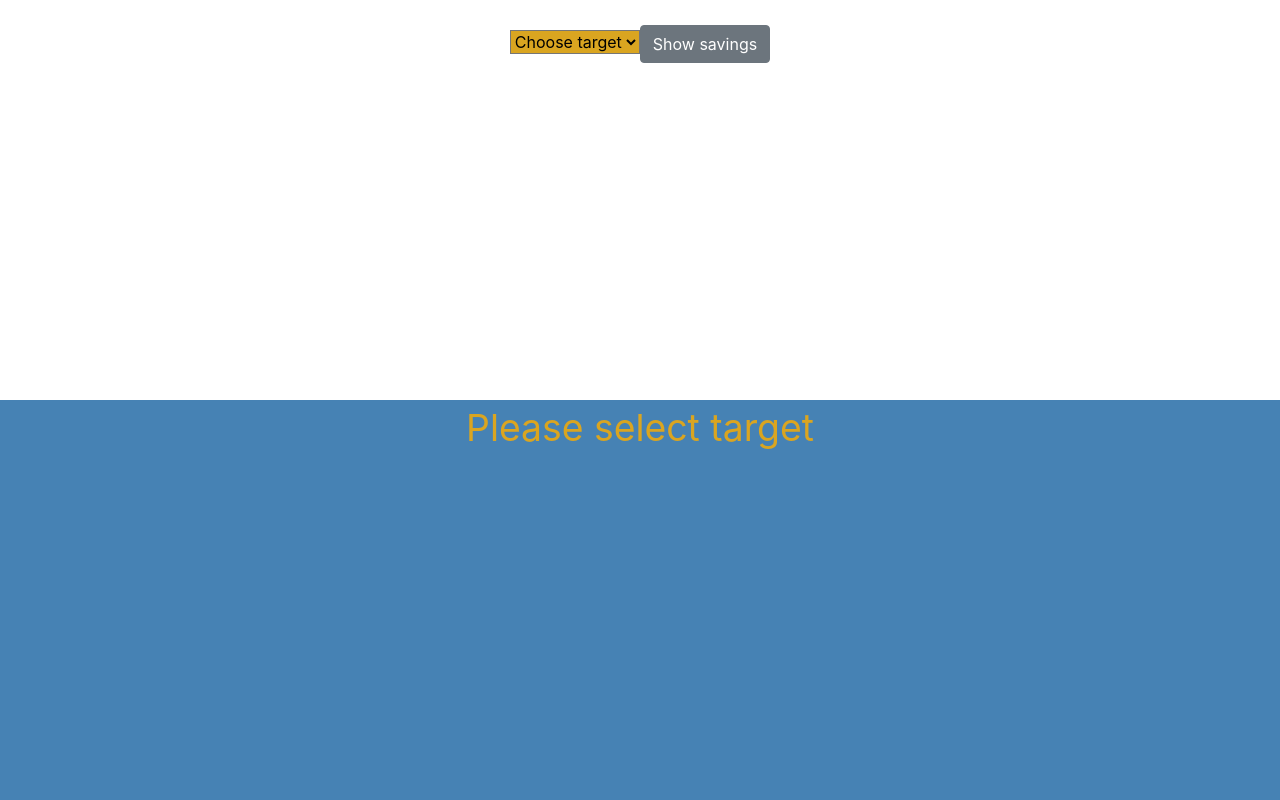
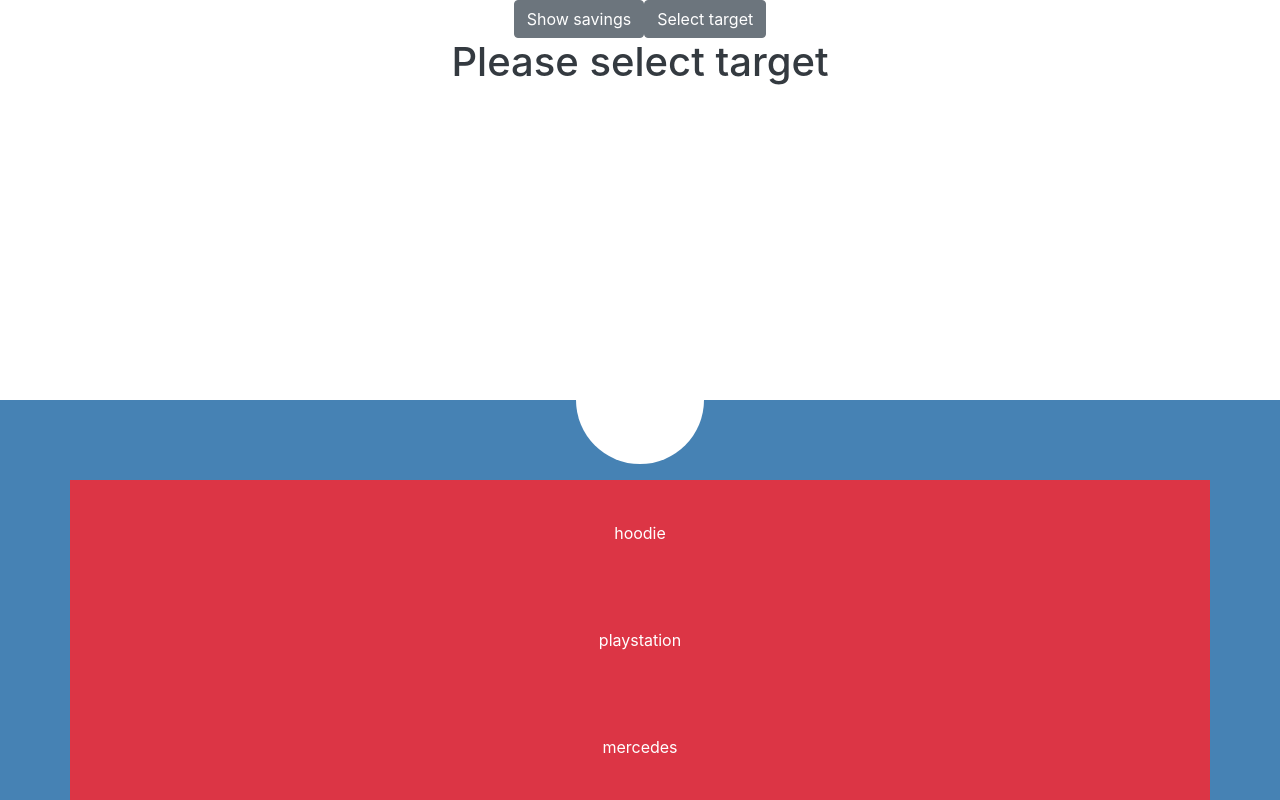
Before and after one commit to matikka96/MVP_Flamingo, a React (Create React App) app: page / in a window 1280 px wide. Built offline with nearby package versions, Linux system fonts and the light colour scheme.

Commit message:
target selector added + other tweaks

```diff
--- a/src/App.css
+++ b/src/App.css
@@ -100,11 +100,26 @@
   height: 50%;
 }
 #popup {
-  bottom: -50vh;
+  bottom: -60vh;
   position: fixed;
   transition-duration: 0.3s;
-  height: 50vh;
+  height: 60vh;
   z-index: 100;
   left: 50%;
   transform: translateX(-50%);
 }
+
+#category-selector {
+  bottom: 0vh;
+  position: fixed;
+  transition-duration: 0.3s;
+  height: 40vh;
+  z-index: 100;
+  left: 50%;
+  transform: translateX(-50%);
+}
+
+.target {
+  flex-grow: 1;
+  height: 300px;
+}
--- a/src/App.js
+++ b/src/App.js
@@ -2,14 +2,6 @@
 import React, { Component } from "react";
 import ReactSlider from "react-slider";
 import "bootstrap/dist/css/bootstrap.css";
-// import Slider from "@material-ui/core/Slider";
-// import Slider, { createSliderWithTooltip } from "rc-slider";
-// import ReactSlider from "rc-slider";
-// import Tooltip from "rc-tooltip";
-// import "rc-slider/assets/index.css";
-// import "rc-tooltip/assets/bootstrap.css";
-// import ReactTimeout from 'react-timeout';
-// import Timer from "./Timer";
 
 class App extends Component {
   state = {
@@ -21,7 +13,8 @@
     ],
     selectedTarget: "",
     savings: [],
-    on: false
+    on: false,
+    selectedPopup: "popup-target"
   };
 
   componentDidUpdate(prevProps, prevState) {
@@ -55,80 +48,52 @@
     this.setState({ savings });
   };
 
-  handlePopupTrigger = () => {
-    let popup = document.getElementById("popup").style;
-    if (popup.bottom === "0vh" || "") {
-      popup.bottom = "-50vh";
+  handleSavingsPopup = () => {
+    let popup = this.state.selectedPopup;
+    if (popup === "popup-savings") {
+      this.setState({ selectedPopup: "" });
     } else {
-      popup.bottom = "0vh";
+      this.setState({ selectedPopup: "popup-savings" });
+    }
+
+    // let popup = document.getElementById("popup").style;
+    // if (popup.bottom === "0vh" || "") {
+    //   popup.bottom = "-50vh";
+    // } else {
+    //   popup.bottom = "0vh";
+    // }
+  };
+
+  handleTargetPopup = () => {
+    let popup = this.state.selectedPopup;
+    if (popup === "popup-target") {
+      this.setState({ selectedPopup: "" });
+    } else {
+      this.setState({ selectedPopup: "popup-target" });
     }
   };
 
   render() {
-    // const handleChange = (event, newValue) => {
-    //   this.setState({ rangeValue: newValue });
-    // };
-
-    // const handleChangeCommit = (event, newValue) => {
-    //   document.getElementById("TransactionSlider").style.display = "none";
-    //   document.getElementById("cancelTimer").style.display = "flex";
-
-    //   this.timer = setTimeout(() => {
-    //     this.setState({ on: !this.state.on });
-    //     this.handleNewSaving(this.state.selectedTarget.name, this.state.rangeValue);
-    //     document.getElementById("TransactionSlider").style.display = "flex";
-    //     document.getElementById("cancelTimer").style.display = "none";
-    //   }, 3000);
-    // };
-
-    const handleCancelTimer = () => {
-      this.setState({ on: false });
-      clearTimeout(this.timer);
-      document.getElementById("cancelTimer").style.display = "none";
-      document.getElementById("TransactionSlider").style.display = "flex";
-    };
-
-    // let sliderSytle = {
-    //     cursor: "pointer",
-    //     color: "#daa520"
-    // }
-
     return (
       <div className="App">
         <div className="app-header">
-          <select
-            className="SelectTarget"
-            id="input-target"
-            placeholder="Select target"
-            value={this.state.targets.indexOf(this.state.selectedTarget)}
-            onChange={e =>
-              this.setState({ selectedTarget: this.state.targets[e.target.value] })
-            }
-          >
-            <option value="">Choose target</option>
-            {this.state.targets.map((t, index) => (
-              <option key={index} value={index}>
-                {t.name}
-              </option>
-            ))}
-          </select>
-
-          <button className="btn btn-secondary" onClick={() => this.handlePopupTrigger()}>
+          <button className="btn btn-secondary" onClick={() => this.handleSavingsPopup()}>
             Show savings
           </button>
-
-          <div className="CancelTimer" id="cancelTimer">
-            <button className="cancelButton" onClick={handleCancelTimer}>
-              Cancel
+          <button className="btn btn-secondary" onClick={e => this.handleTargetPopup()}>
+            Select target
           </button>
-          </div>
+          {this.state.selectedTarget !== "" ? null : (
+            <h1 className="text-dark">Please select target</h1>
+          )}
+          {/* <div className="mx-auto">
+            <p>asd</p>
+          </div> */}
         </div>
         <div className="app-footer d-flex flex-column justify-content-between align-items-center">
-          {this.state.selectedTarget === "" ? (
-            <p className="greetingMessage">Please select target</p>
-          ) : (
           <div className="slider-container mb-3">
             <div className="central-circle"></div>
+            {this.state.selectedTarget === "" ? null : (
               <ReactSlider
                 min={0}
                 max={this.state.selectedTarget.price}
@@ -138,31 +103,35 @@
                 trackClassName="slider-track"
                 orientation="vertical"
                 renderThumb={(props, state) => (
-                  <div {...props}>{Math.round(state.valueNow / 10)}</div>
+                  <h3 {...props}>{Math.round(state.valueNow / 10)}</h3>
                 )}
                 onChange={e => this.setState({ rangeValue: e })}
                 onAfterChange={value =>
                   this.handleNewSaving(this.state.selectedTarget.name, value)
                 }
               />
+            )}
           </div>
-          )}
         </div>
         <div
           id="popup"
           className="container bg-warning mx-auto rounded-top overflow-auto"
+          style={
+            this.state.selectedPopup === "popup-savings"
+              ? { bottom: "0vh" }
+              : { bottom: "-60vh" }
+          }
         >
           <div className="d-flex justify-content-between py-3 m-0 sticky-top bg-warning">
             <h3>Savings</h3>
             <button
               className="btn btn-secondary"
-              onClick={() => this.handlePopupTrigger()}
+              onClick={() => this.handleSavingsPopup()}
             >
               Close
             </button>
           </div>
           {this.state.savings.length === 0 ? null : (
-            <div className="">
             <table className="table table-borderless table-striped text-left">
               <thead>
                 <tr>
@@ -179,8 +148,34 @@
                 ))}
               </tbody>
             </table>
+          )}
         </div>
-          )}
+        <div
+          id="category-selector"
+          className="container d-flex flex-column p-0 rounded-top"
+          style={
+            this.state.selectedPopup === "popup-target"
+              ? { height: "40vh" }
+              : { height: "0vh" }
+          }
+        >
+          {this.state.targets.map((t, index) => (
+            <button
+              key={index}
+              value={index}
+              className={
+                this.state.selectedTarget === t
+                  ? "target btn btn-danger rounded-0 active"
+                  : "target btn btn-danger rounded-0"
+              }
+              onClick={e => {
+                this.setState({ selectedTarget: this.state.targets[e.target.value] });
+                this.handleTargetPopup();
+              }}
+            >
+              {t.name}
+            </button>
+          ))}
         </div>
       </div>
     );
```
Lines whose indentation alone changed are shown as unchanged.
